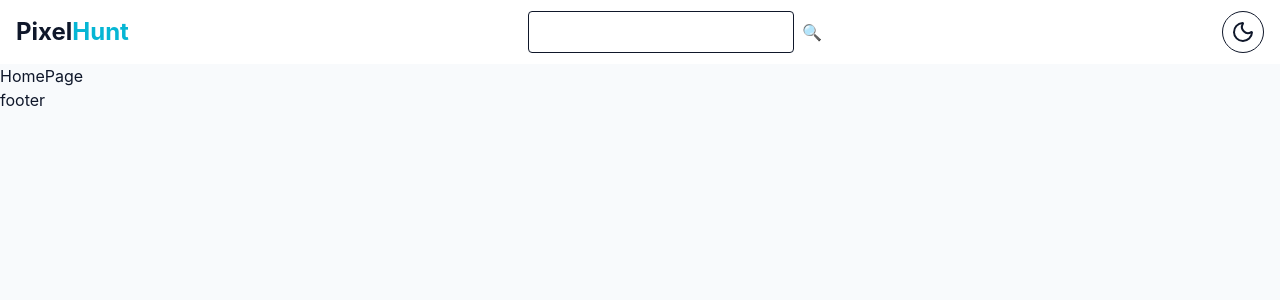
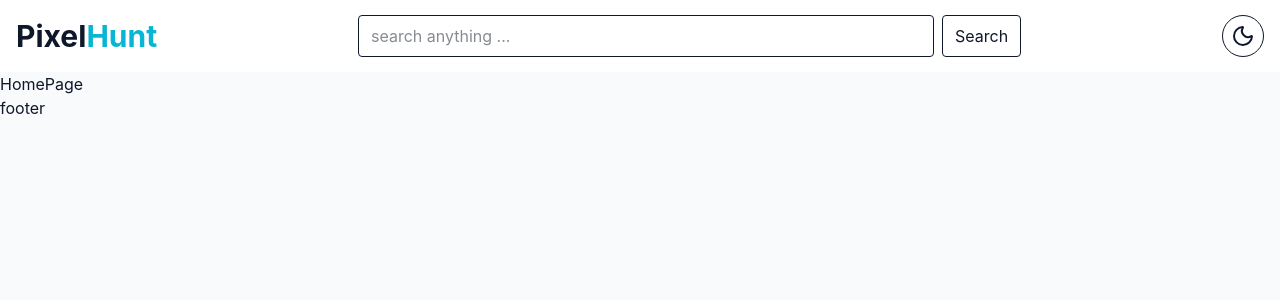
Before and after one commit to Puneetkumarboinpally/PixelHunt, a React (Vite) app: page / in a window 1280 px wide. Shown: the top 300 px of the page. Built offline with nearby package versions, Linux system fonts and the light colour scheme.

Commit message:
search bar added

```diff
--- a/src/components/Navbar.tsx
+++ b/src/components/Navbar.tsx
@@ -13,13 +13,22 @@ const Navbar = () => {
 
   return (
     <div className="bg-surface border-border">
-      <div className="flex justify-between items-center h-16 px-4">
-        <h1 className="text-2xl font-bold">
+      <div className="flex justify-between items-center gap-6 h-18 px-4">
+        <h1 className="text:xl sm:text-3xl font-bold">
           Pixel<span className="text-accent">Hunt</span>
         </h1>
-        <div className="flex gap-2 items-center">
-          <input type="text" className="border rounded p-2 flex-1" />
-          <button aria-label="search button">🔍</button>
+        <div className="flex flex-1 gap-2 justify-center items-center">
+          <input
+            type="text"
+            placeholder="search anything ..."
+            className="w-full max-w-xl border rounded py-2 px-3 outline-none"
+          />
+          <button
+            aria-label="search button"
+            className="border py-2 px-3 rounded cursor-pointer active:scale-95"
+          >
+            Search
+          </button>
         </div>
         <div>
           <button
@@ -29,7 +38,7 @@ const Navbar = () => {
             }
             className="p-2 rounded-full border  text-xl transition-rotate duration-600 active:rotate-90"
           >
-            {theme === "light" ? <Moon />  : <Sun />}
+            {theme === "light" ? <Moon /> : <Sun />}
           </button>
         </div>
       </div>
```
